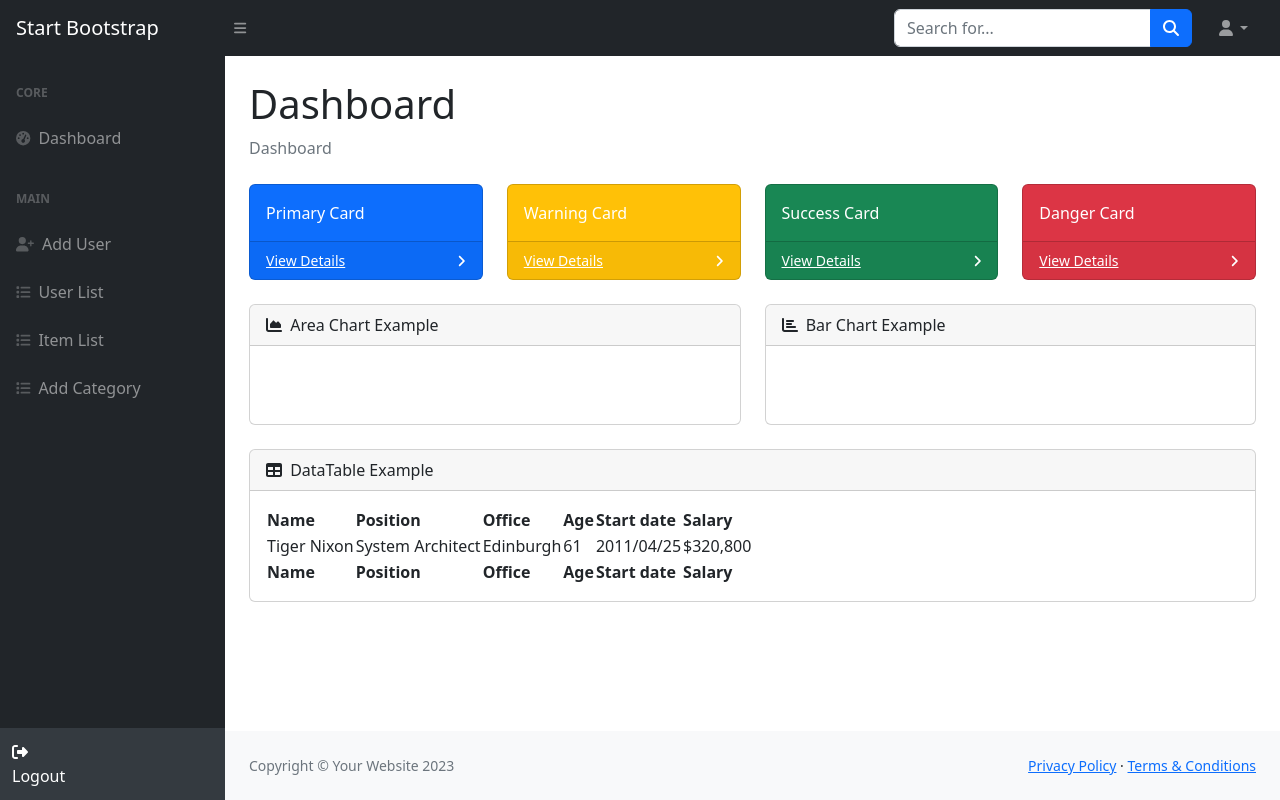
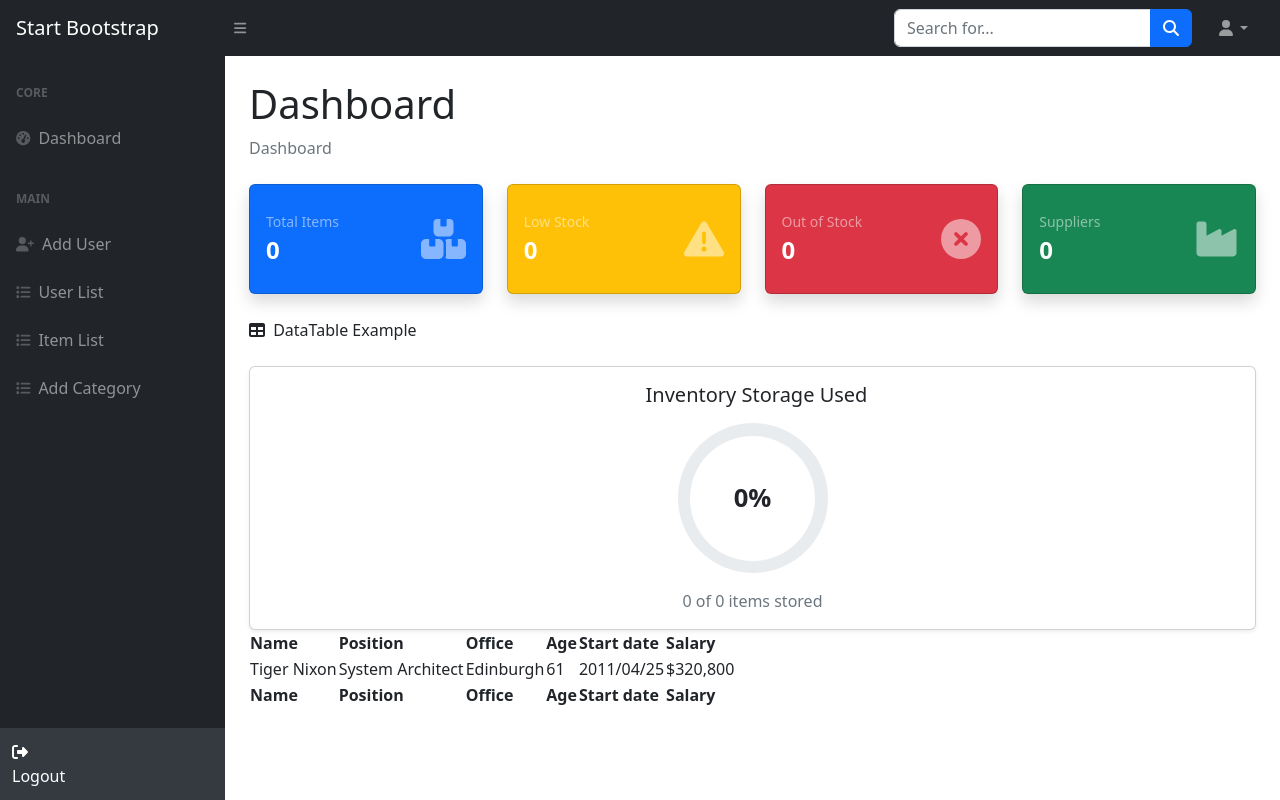
Before and after one commit to andreinew101/MyFirstDjangoProject, a Django app: page /dashboard/ in a window 1280 px wide. Run offline with Django 5.2, Linux system fonts and the light colour scheme; the visitor is signed in with stand-in values (Sample User, id 1); some libraries are stand-ins or nearby versions.

Commit message:
Oct 18 2025 commit
Dashboard design in progress

```diff
--- a/fdjangoproj/systemuser/views.py
+++ b/fdjangoproj/systemuser/views.py
@@ -9,6 +9,9 @@ from .decorators import systemuser_login_required
 
 from django.contrib.auth.models import User
 from django.contrib.auth import logout
+
+from django.db import models
+from django.db.models import Sum
 
 # 🔹 LOGIN VIEW
 def login_view(request):
@@ -60,10 +63,19 @@ def combined_login_required(view_func):
 
 
 # 🔹 DASHBOARD (requires login)
-@combined_login_required
 def index(request):
-    return render(request, 'systemuser/index.html')
+    total_items = InventoryItem.objects.count()
+    low_stock_count = InventoryItem.objects.filter(quantity__lte=models.F('reorder_level')).count()
+    out_of_stock_count = InventoryItem.objects.filter(quantity=0).count()
+    supplier_count = InventoryItem.objects.values('supplier').distinct().count()
 
+    context = {
+        'total_items': total_items,
+        'low_stock_count': low_stock_count,
+        'out_of_stock_count': out_of_stock_count,
+        'supplier_count': supplier_count,
+    }
+    return render(request, 'systemuser/index.html', context)
 
 # 🔹 USER LIST (requires login)
 @combined_login_required
@@ -142,3 +154,33 @@ def delete_item(request, pk):
         messages.success(request, 'Item deleted successfully!')
         return redirect('item_list')
     return render(request, 'systemuser/confirm_delete.html', {'item': item})
+
+from django.db.models import Sum
+from .models import InventoryItem  # make sure this import exists
+
+@combined_login_required
+def index(request):
+    # 📦 Compute key stats
+    total_items = InventoryItem.objects.count()
+    total_quantity = InventoryItem.objects.aggregate(Sum('quantity'))['quantity__sum'] or 0
+    low_stock_count = InventoryItem.objects.filter(quantity__lte=10).count()
+    out_of_stock_count = InventoryItem.objects.filter(quantity=0).count()
+    supplier_count = InventoryItem.objects.values('supplier').distinct().count()
+
+    # 🧮 Compute dynamic maximum storage capacity
+    max_capacity = InventoryItem.objects.aggregate(Sum('maximum_level'))['maximum_level__sum'] or 0
+
+    # 🟩 Compute storage usage based on total quantities
+    storage_used_percentage = round((total_quantity / max_capacity) * 100, 2) if max_capacity > 0 else 0
+
+    context = {
+        'total_items': total_items,
+        'total_quantity': total_quantity,  # sum of all quantities
+        'low_stock_count': low_stock_count,
+        'out_of_stock_count': out_of_stock_count,
+        'supplier_count': supplier_count,
+        'max_capacity': max_capacity,      # sum of all max levels
+        'storage_used_percentage': storage_used_percentage,
+    }
+
+    return render(request, 'systemuser/index.html', context)
--- a/fdjangoproj/templates/systemuser/index.html
+++ b/fdjangoproj/templates/systemuser/index.html
@@ -15,68 +15,81 @@
                                 <li class="breadcrumb-item active">Dashboard</li>
                             </ol>
                             <div class="row">
-                            <div class="col-xl-3 col-md-6">
-                                <div class="card bg-primary text-white mb-4">
-                                    <div class="card-body">Primary Card</div>
-                                    <div class="card-footer d-flex align-items-center justify-content-between">
-                                        <a class="small text-white stretched-link" href="#">View Details</a>
-                                        <div class="small text-white"><i class="fas fa-angle-right"></i></div>
+
+                            <!-- 🟦 Total Items -->
+                            <div class="col-xl-3 col-md-6 mb-4">
+                                <div class="card bg-primary text-white shadow h-100 py-2">
+                                    <div class="card-body d-flex justify-content-between align-items-center">
+                                        <div>
+                                            <div class="text-white-50 small">Total Items</div>
+                                            <div class="fs-4 fw-bold">{{ total_items }}</div>
+                                        </div>
+                                        <div class="fs-1 opacity-50"><i class="fas fa-boxes"></i></div>
                                     </div>
                                 </div>
                             </div>
-                            <div class="col-xl-3 col-md-6">
-                                <div class="card bg-warning text-white mb-4">
-                                    <div class="card-body">Warning Card</div>
-                                    <div class="card-footer d-flex align-items-center justify-content-between">
-                                        <a class="small text-white stretched-link" href="#">View Details</a>
-                                        <div class="small text-white"><i class="fas fa-angle-right"></i></div>
+
+                            <!-- 🟨 Low Stock -->
+                            <div class="col-xl-3 col-md-6 mb-4">
+                                <div class="card bg-warning text-white shadow h-100 py-2">
+                                    <div class="card-body d-flex justify-content-between align-items-center">
+                                        <div>
+                                            <div class="text-white-50 small">Low Stock</div>
+                                            <div class="fs-4 fw-bold">{{ low_stock_count }}</div>
+                                        </div>
+                                        <div class="fs-1 opacity-50"><i class="fas fa-exclamation-triangle"></i></div>
                                     </div>
                                 </div>
                             </div>
-                            <div class="col-xl-3 col-md-6">
-                                <div class="card bg-success text-white mb-4">
-                                    <div class="card-body">Success Card</div>
-                                    <div class="card-footer d-flex align-items-center justify-content-between">
-                                        <a class="small text-white stretched-link" href="#">View Details</a>
-                                        <div class="small text-white"><i class="fas fa-angle-right"></i></div>
+
+                            <!-- 🟥 Out of Stock -->
+                            <div class="col-xl-3 col-md-6 mb-4">
+                                <div class="card bg-danger text-white shadow h-100 py-2">
+                                    <div class="card-body d-flex justify-content-between align-items-center">
+                                        <div>
+                                            <div class="text-white-50 small">Out of Stock</div>
+                                            <div class="fs-4 fw-bold">{{ out_of_stock_count }}</div>
+                                        </div>
+                                        <div class="fs-1 opacity-50"><i class="fas fa-times-circle"></i></div>
                                     </div>
                                 </div>
                             </div>
-                            <div class="col-xl-3 col-md-6">
-                                <div class="card bg-danger text-white mb-4">
-                                    <div class="card-body">Danger Card</div>
-                                    <div class="card-footer d-flex align-items-center justify-content-between">
-                                        <a class="small text-white stretched-link" href="#">View Details</a>
-                                        <div class="small text-white"><i class="fas fa-angle-right"></i></div>
+
+                            <!-- 🟩 Suppliers -->
+                            <div class="col-xl-3 col-md-6 mb-4">
+                                <div class="card bg-success text-white shadow h-100 py-2">
+                                    <div class="card-body d-flex justify-content-between align-items-center">
+                                        <div>
+                                            <div class="text-white-50 small">Suppliers</div>
+                                            <div class="fs-4 fw-bold">{{ supplier_count }}</div>
+                                        </div>
+                                        <div class="fs-1 opacity-50"><i class="fas fa-industry"></i></div>
                                     </div>
                                 </div>
                             </div>
+
                         </div>
-                        <div class="row">
-                            <div class="col-xl-6">
-                                <div class="card mb-4">
-                                    <div class="card-header">
-                                        <i class="fas fa-chart-area me-1"></i>
-                                        Area Chart Example
-                                    </div>
-                                    <div class="card-body"><canvas id="myAreaChart" width="100%" height="40"></canvas></div>
-                                </div>
-                            </div>
-                            <div class="col-xl-6">
-                                <div class="card mb-4">
-                                    <div class="card-header">
-                                        <i class="fas fa-chart-bar me-1"></i>
-                                        Bar Chart Example
-                                    </div>
-                                    <div class="card-body"><canvas id="myBarChart" width="100%" height="40"></canvas></div>
-                                </div>
-                            </div>
-                        </div>
-                        <div class="card mb-4">
                                 <div class="card-header">
                                     <i class="fas fa-table me-1"></i>
                                     DataTable Example
                                 </div>
+
+                                <div class="card shadow-sm mt-4 text-center">
+                                    <div class="card-body">
+                                        <h5 class="card-title mb-3">
+                                        <i class="bi bi-box-seam me-2"></i> Inventory Storage Used
+                                        </h5>
+
+                                        <div class="progress-circle" data-value="{{ storage_used_percentage }}">
+                                        <span class="progress-text">{{ storage_used_percentage }}%</span>
+                                        </div>
+
+                                        <p class="text-muted mt-3 mb-0">
+                                        {{ total_quantity }} of {{ max_capacity }} items stored
+                                        </p>
+                                    </div>
+                                </div>
+
                                 <div class="card-body">
                                     <table id="datatablesSimple">
                                         <thead>
@@ -114,9 +127,62 @@
                             </div>
                         </div>
                     </main>
-                {% include "partials/footer.html" %}
                 </div>
             </div>
             {% include "partials/scripts.html" %}
         </body>
     </html>
+
+<style>
+.progress-circle {
+  --size: 150px;
+  width: var(--size);
+  height: var(--size);
+  border-radius: 50%;
+  background: conic-gradient(
+    var(--bar-color, #198754) calc(var(--percent, 0) * 1%),
+    #e9ecef 0
+  );
+  display: flex;
+  align-items: center;
+  justify-content: center;
+  margin: auto;
+  position: relative;
+  transition: background 0.6s ease-in-out;
+}
+
+.progress-circle::before {
+  content: "";
+  position: absolute;
+  width: calc(var(--size) - 25px);
+  height: calc(var(--size) - 25px);
+  background: #fff;
+  border-radius: 50%;
+}
+
+.progress-text {
+  position: relative;
+  font-size: 1.6rem;
+  font-weight: 600;
+  color: #212529;
+}
+</style>
+
+<script>
+document.addEventListener("DOMContentLoaded", () => {
+  document.querySelectorAll(".progress-circle").forEach(circle => {
+    const value = parseFloat(circle.getAttribute("data-value")) || 0;
+
+    // Clamp between 0–100
+    const percent = Math.min(Math.max(value, 0), 100);
+    circle.style.setProperty("--percent", percent);
+
+    // Dynamic color based on % filled
+    let color = "#198754"; // green
+    if (percent > 70 && percent <= 90) color = "#ffc107"; // yellow
+    else if (percent > 90) color = "#dc3545"; // red
+
+    circle.style.setProperty("--bar-color", color);
+  });
+});
+</script>
--- a/fdjangoproj/templates/systemuser/item_list.html
+++ b/fdjangoproj/templates/systemuser/item_list.html
@@ -94,7 +94,6 @@
             {% include "partials/footer.html" %}
         </div>
     </div>
-
     {% include "partials/scripts.html" %}
 </body>
 </html>
```
Lines whose indentation alone changed are shown as unchanged.
